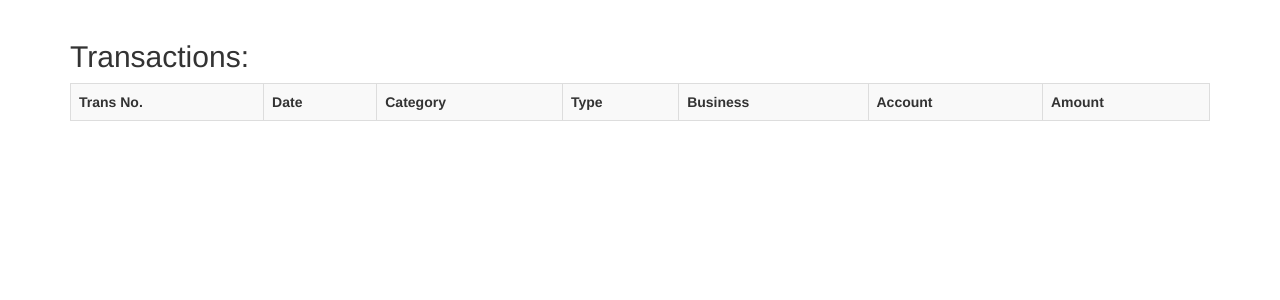
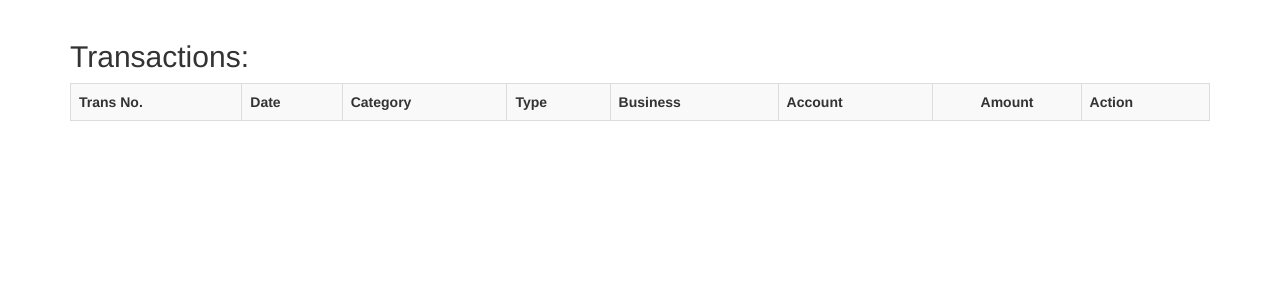
Before and after one commit to galojix/bank-transaction-tracker, a Flask app: page /transactions in a window 1280 px wide. Shown: the part 52-352 px from the top of the page. Run offline with Flask 2, Linux system fonts and the light colour scheme; the visitor is signed in with stand-in values (Sample User, id 1); data comes from the database, SQL or seed files in the repository; data that the repository does not hold is empty; some libraries are stand-ins or nearby versions.

Commit message:
Fix dollars and cents display Add a modify field to transaction display

```diff
--- a/pft/forms.py
+++ b/pft/forms.py
@@ -1,6 +1,6 @@
 """Module that handles the forms."""
 from flask_wtf import FlaskForm
-from wtforms import SubmitField, SelectField, IntegerField
+from wtforms import SubmitField, SelectField, FloatField
 from wtforms.fields.html5 import DateTimeLocalField
 from wtforms.validators import Required
 
@@ -13,7 +13,7 @@ class ModifyTransactionForm(FlaskForm):
     business_name = SelectField('Business Name:', validators=[Required()])
     category_name = SelectField('Category Name:', validators=[Required()])
     account_name = SelectField('Account Name:', validators=[Required()])
-    amount = IntegerField('Amount:', validators=[Required()])
+    amount = FloatField('Amount:', validators=[Required()])
     modify = SubmitField('Modify')
     delete = SubmitField('Delete')
     cancel = SubmitField('Cancel')
--- a/pft/templates/home.html
+++ b/pft/templates/home.html
@@ -13,7 +13,7 @@
         <th>Type</th>
         <th>Business</th>
         <th>Account</th>
-        <th class="right">Amount</th>
+        <th class="text-right">Amount</th>
     </tr>
 
    {% for transaction, category, business, account in transactions %}
@@ -25,7 +25,7 @@
        <td>{{category.cattype}}</td>
        <td>{{business.busname}}</td>
        <td>{{account.accname}}</td>
-       <td class="right">{{transaction.amount}}</td>
+       <td class="text-right">{{'{:,.2f}'.format(transaction.amount / 100)}}</td>
     </tr>
 
    {% endfor %}
--- a/pft/templates/transactions.html
+++ b/pft/templates/transactions.html
@@ -13,20 +13,23 @@
         <th>Type</th>
         <th>Business</th>
         <th>Account</th>
-        <th class="right">Amount</th>
+        <th class="text-center">Amount</th>
+        <th>Action</th>
     </tr>
 
    {% for transaction, category, business, account in transactions %}
 
    <tr>
-       <td class="transNo"><a href="{{url_for('modify_transaction', transno=transaction.transno)}}">{{transaction.transno}}</a></td>
+       <td>{{transaction.transno}}</td>
        <td>{{transaction.date}}</td>
        <td>{{category.catname}}</td>
        <td>{{category.cattype}}</td>
        <td>{{business.busname}}</td>
        <td>{{account.accname}}</td>
-       <td class="right">{{transaction.amount}}</td>
-    </tr>
+       <td class="text-right">{{'{:,.2f}'.format(transaction.amount / 100)}}</td>
+       <td><a href="{{url_for('modify_transaction', transno=transaction.transno)}}">Modify</a></td>
+   </tr>
+
 
    {% endfor %}
 
--- a/pft/web.py
+++ b/pft/web.py
@@ -130,7 +130,7 @@ def modify_transaction(transno):
     form.category_name.default = transaction.category.catname
     form.account_name.choices = account_names
     form.account_name.default = transaction.account.accname
-    form.amount.default = transaction.amount
+    form.amount.default = '{:,.2f}'.format(transaction.amount / 100)
 
     if form.validate_on_submit():
         if form.modify.data:
@@ -144,7 +144,7 @@ def modify_transaction(transno):
             for account in accounts:
                 if account.accname == form.account_name.data:
                     transaction.account = account
-            transaction.amount = form.amount.data
+            transaction.amount = form.amount.data * 100
             db.session.add(transaction)
             db.session.commit()
         elif form.delete.data:
```
